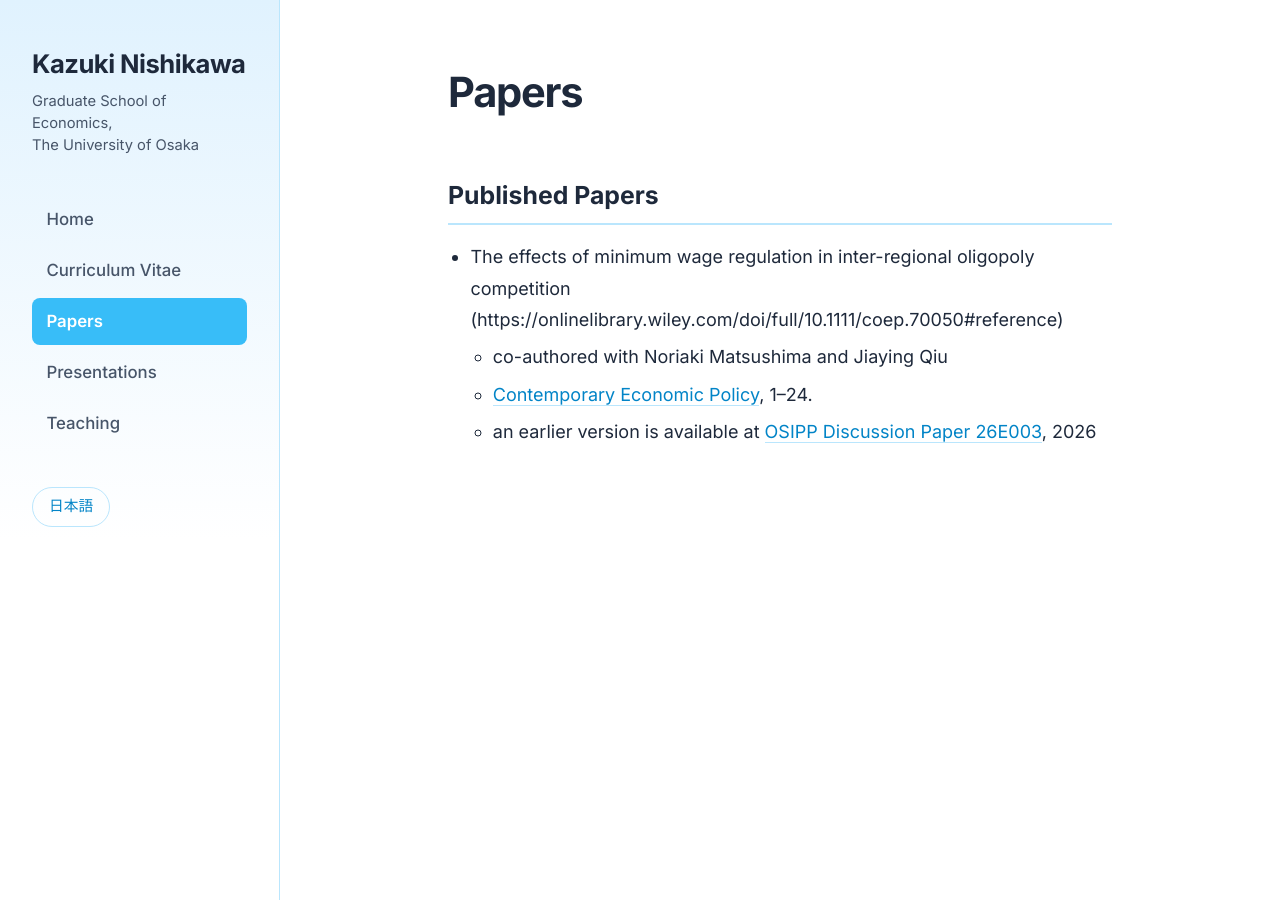
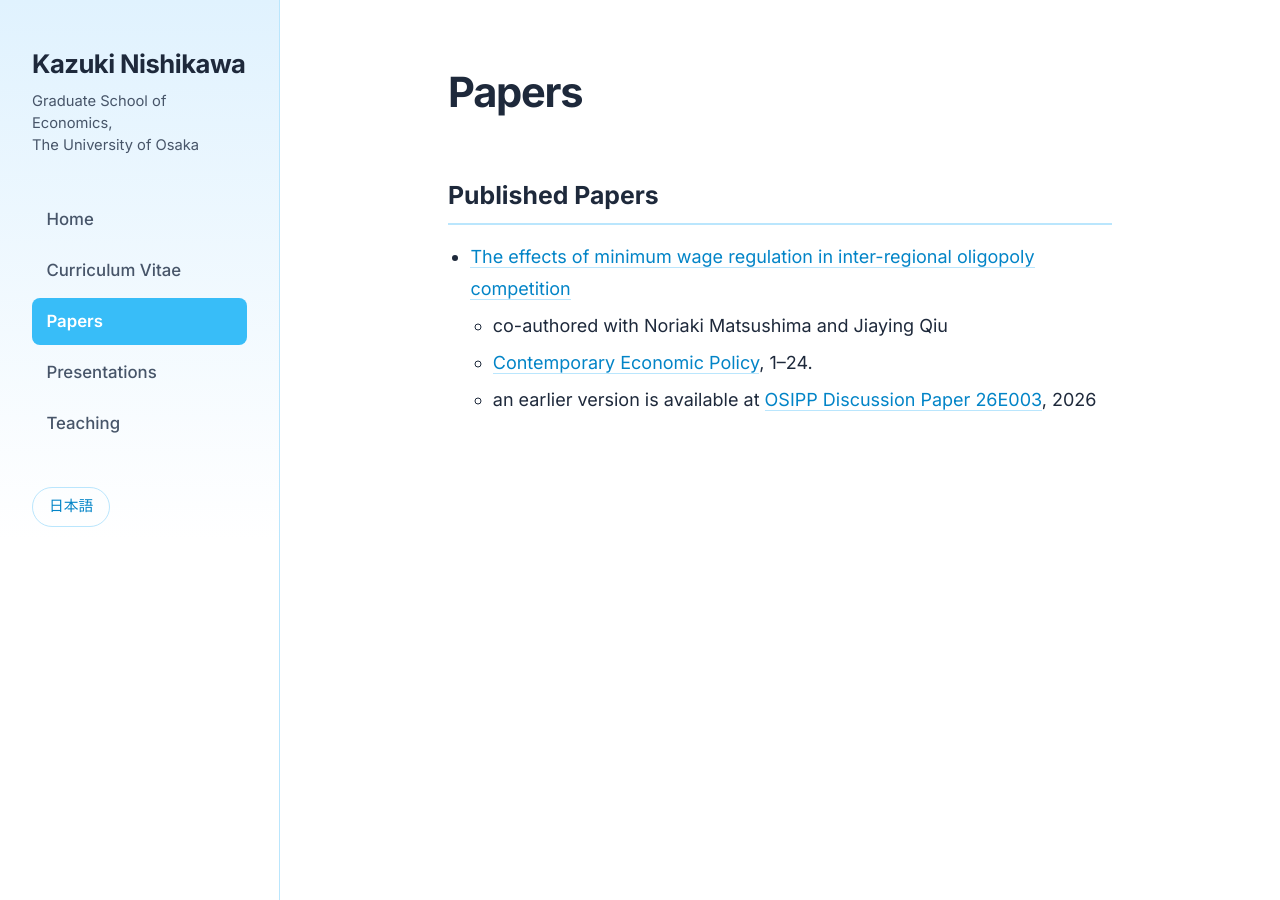
Before and after one commit to knishikawa-econ/HP, a Jekyll site: the page built from papers.md, in a window 1280 px wide. Built offline with Jekyll 4.4.1, drawn with Linux system fonts in a browser that asks for light colours.

Commit message:
Make paper title a clickable link on papers page
Co-Authored-By: Claude Sonnet 5 <noreply@anthropic.com>

```diff
--- a/papers.md
+++ b/papers.md
@@ -8,7 +8,7 @@ title: Papers
 
 ## Published Papers
 
-- The effects of minimum wage regulation in inter-regional oligopoly competition (https://onlinelibrary.wiley.com/doi/full/10.1111/coep.70050#reference)
+- [The effects of minimum wage regulation in inter-regional oligopoly competition](https://onlinelibrary.wiley.com/doi/full/10.1111/coep.70050#reference)
   - co-authored with Noriaki Matsushima and Jiaying Qiu
   - [Contemporary Economic Policy](https://onlinelibrary.wiley.com/journal/14657287), 1–24.
   - an earlier version is available at [OSIPP Discussion Paper 26E003](https://ideas.repec.org/p/osp/wpaper/26e003.html), 2026
```
Also changed, not shown: ja/papers.md (+1 -1 lines).
